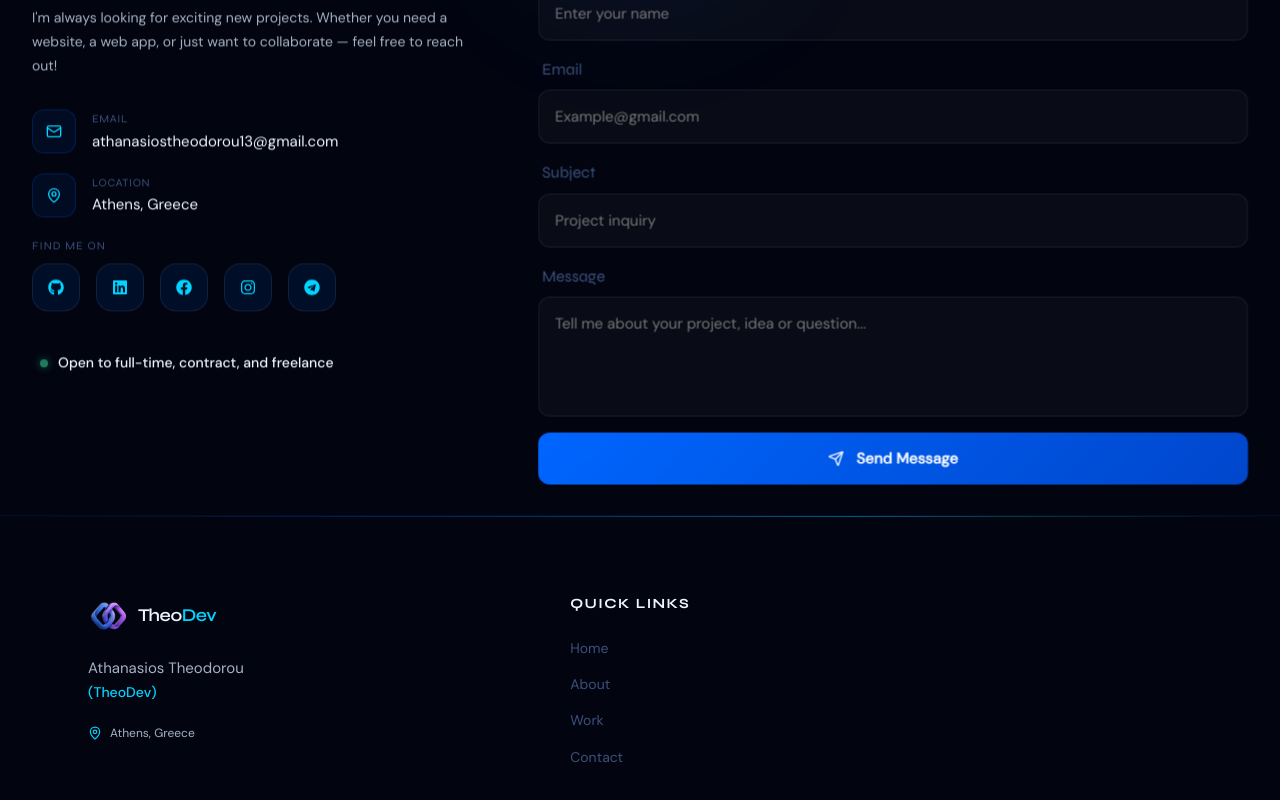
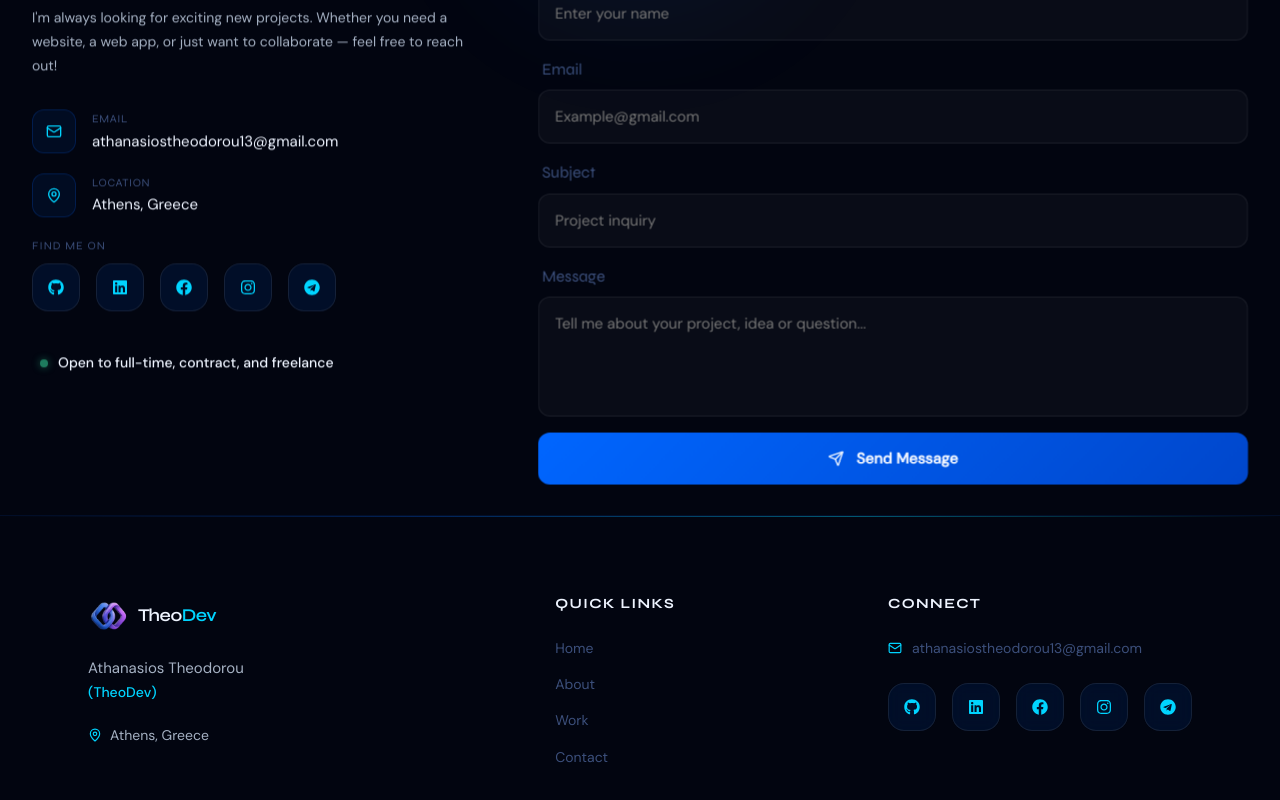
Before and after one commit to athanasios-theodorou/TheoDev-Portfolio, a React (Vite) app: page / in a window 1280 px wide. Shown: the part 3502-4302 px from the top of the page. Built offline with nearby package versions, Linux system fonts and the light colour scheme.

Commit message:
feat(footer): add contact section and integrate reusable SocialMedia with layout and styling improvements

```diff
--- a/src/components/layout/Footer/Footer.jsx
+++ b/src/components/layout/Footer/Footer.jsx
@@ -1,6 +1,7 @@
-import { MapPin } from "lucide-react";
+import { MapPin, Mail } from "lucide-react";
 import { personal, navLinks } from "../../../assets/data/portfolio";
 import { Logo } from "../../ui/Logo/Logo";
+import { SocialMedia } from "../../ui/SocialMedia/SocialMedia";
 
 import classes from "./Footer.module.css";
 
@@ -50,6 +51,23 @@ export const Footer = () => {
               ))}
             </nav>
           </div>
+
+          {/* Column 3: Connect & Socials */}
+          <div className={classes["footer-col-social"]}>
+            <h4 className={classes["footer-col-title"]}>Connect</h4>
+            <div className={classes["footer-contact-info"]}>
+              <a
+                href={`mailto:${personal.email}`}
+                className={classes["footer-contact-link"]}
+              >
+                <Mail size={14} className={classes["footer-icon-primary"]} />
+                <span>{personal.email}</span>
+              </a>
+            </div>
+            <div className={classes["footer-social-wrapper"]}>
+              <SocialMedia />
+            </div>
+          </div>
         </div>
       </div>
     </footer>
--- a/src/components/layout/Footer/Footer.module.css
+++ b/src/components/layout/Footer/Footer.module.css
@@ -58,7 +58,7 @@
   align-items: center;
   gap: 0.5rem;
   font-family: var(--font-body);
-  font-size: 0.75rem;
+  font-size: 0.875rem;
   color: var(--text-muted);
 }
 
@@ -89,13 +89,40 @@
   font-size: 0.875rem;
   color: var(--text-dim);
   text-decoration: none;
-  transition: all 0.3s ease;
+  transition:
+    color 0.3s ease,
+    transform 0.3s ease;
   width: fit-content;
 }
 
 .footer-nav-link:hover {
   color: var(--accent);
   transform: translateX(4px);
+}
+
+/* Social Column */
+.footer-col-social {
+  display: flex;
+  flex-direction: column;
+}
+
+.footer-contact-info {
+  margin-bottom: 1.5rem;
+}
+
+.footer-contact-link {
+  display: flex;
+  align-items: center;
+  gap: 0.625rem;
+  font-family: var(--font-body);
+  font-size: 0.875rem;
+  color: var(--text-dim);
+  text-decoration: none;
+  transition: color 0.3s ease;
+}
+
+.footer-contact-link:hover {
+  color: var(--accent);
 }
 
 @media (max-width: 1024px) {
@@ -118,4 +145,8 @@
   .footer-nav-link {
     width: auto;
   }
+
+  .footer-col-social {
+    align-items: center;
+  }
 }
```
